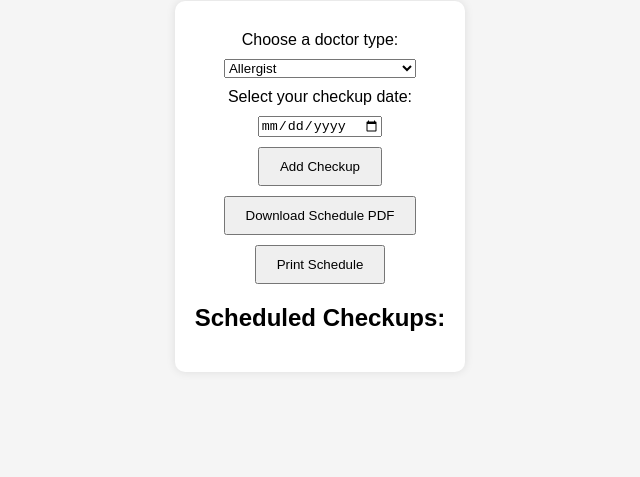
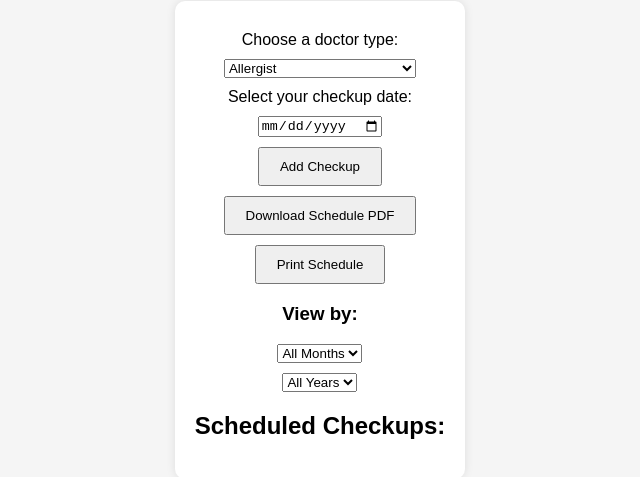
Before and after one commit to Martinezworldwide/MedicalCheckUp, a plain HTML site: page index.html in a window 1280 px wide. Shown: the part 99-576 px from the top of the page, without its empty margins (320-960 px from the left). Drawn offline with Linux system fonts and the light colour scheme.

Commit message:
Update index.html

```diff
--- a/index.html
+++ b/index.html
@@ -3,6 +3,7 @@
 <head>
     <meta charset="UTF-8">
     <title>Doctor Checkup Scheduler</title>
+    <meta name="viewport" content="width=device-width, initial-scale=1.0">
     <link rel="stylesheet" href="styles.css">
 </head>
 <body>
@@ -19,6 +20,16 @@
         <button onclick="downloadPDF()">Download Schedule PDF</button>
         <button onclick="printSchedule()">Print Schedule</button>
 
+        <div class="filters">
+            <h3>View by:</h3>
+            <select id="monthFilter" onchange="renderCheckups()">
+                <option value="">All Months</option>
+            </select>
+            <select id="yearFilter" onchange="renderCheckups()">
+                <option value="">All Years</option>
+            </select>
+        </div>
+
         <h2>Scheduled Checkups:</h2>
         <ul id="checkupList"></ul>
     </div>
```
